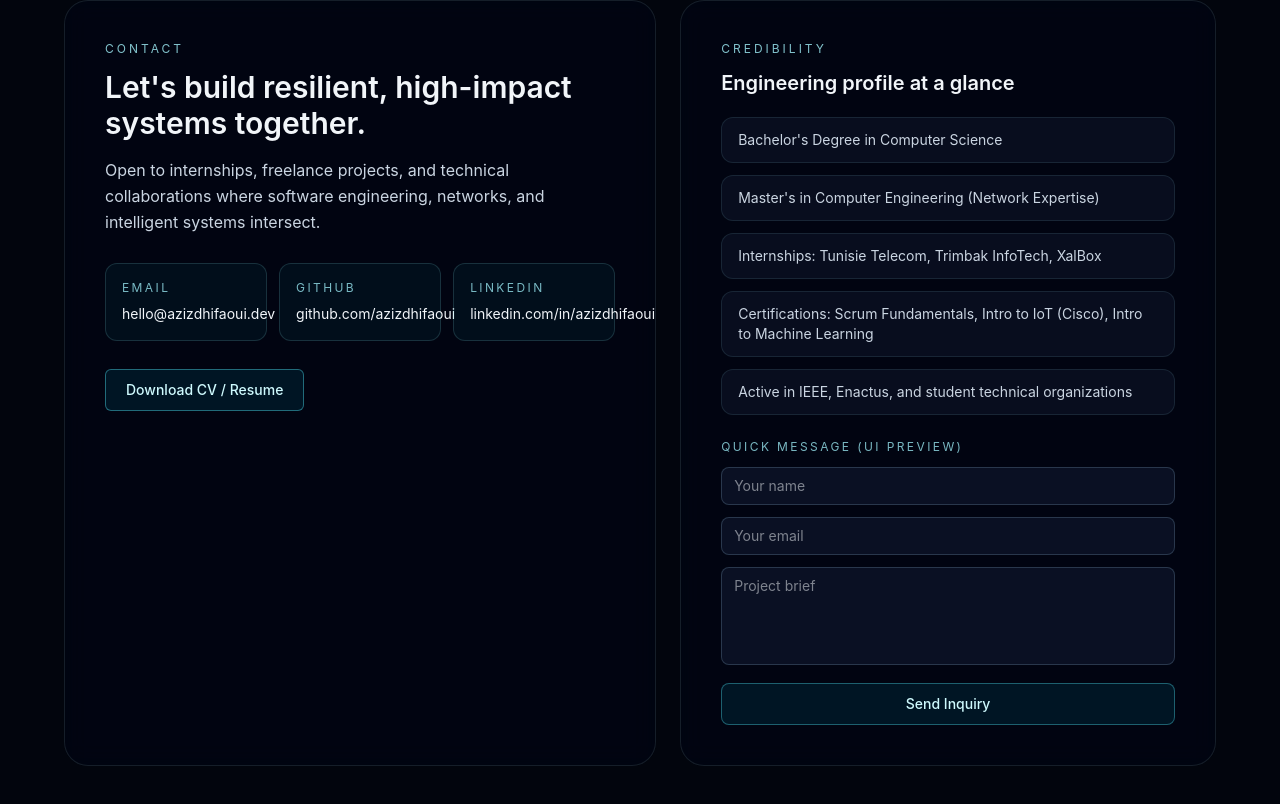
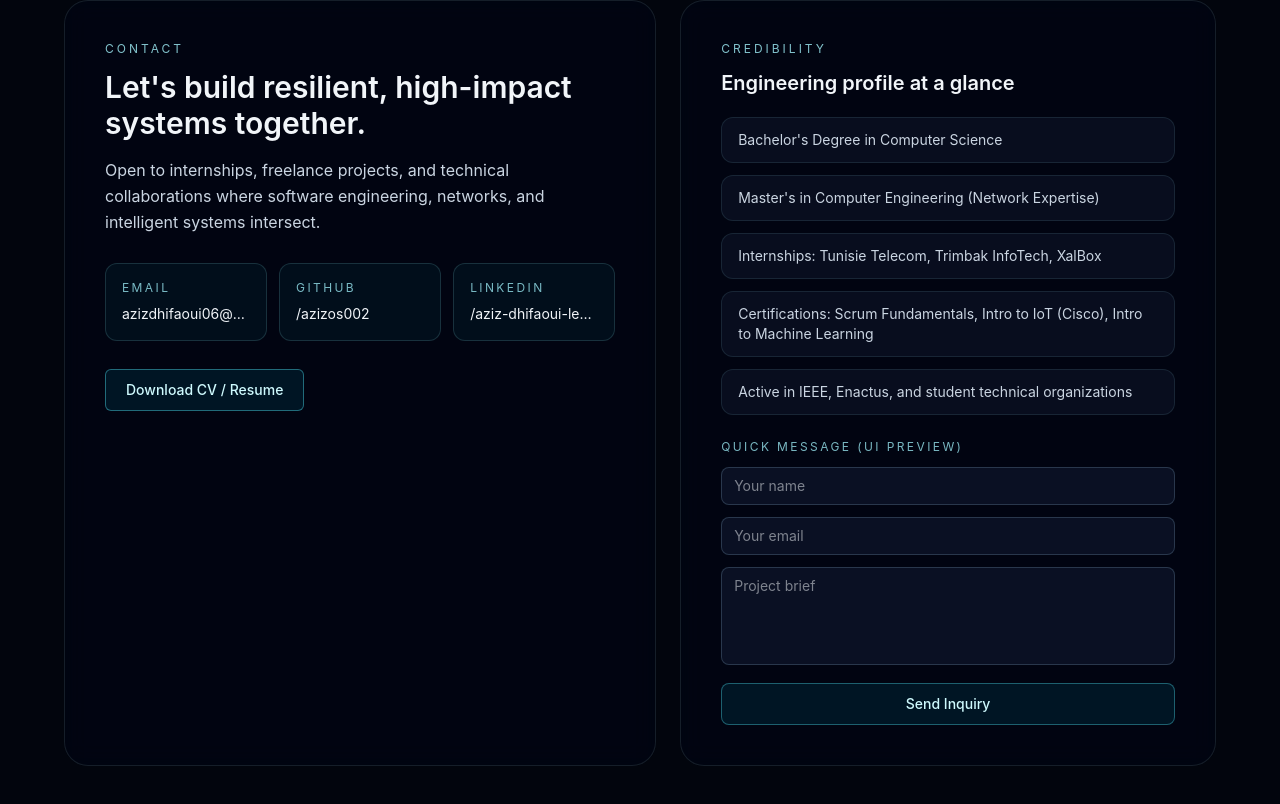
Before and after one commit to Azizos002/me, a Next.js app: page / in a window 1280 px wide. Shown: the part 3821-4625 px from the top of the page. Built offline with nearby package versions, Linux system fonts and the light colour scheme.

Commit message:
resume add

```diff
--- a/src/components/sections/ContactSection.tsx
+++ b/src/components/sections/ContactSection.tsx
@@ -1,18 +1,18 @@
 const contactMethods = [
   {
     label: "Email",
-    value: "hello@azizdhifaoui.dev",
-    href: "mailto:hello@azizdhifaoui.dev",
+    value: "azizdhifaoui06@gmail.com",
+    href: "mailto:azizdhifaoui06@gmail.com",
   },
   {
     label: "GitHub",
-    value: "github.com/azizdhifaoui",
-    href: "https://github.com/azizdhifaoui",
+    value: "/azizos002",
+    href: "https://github.com/azizos002",
   },
   {
     label: "LinkedIn",
-    value: "linkedin.com/in/azizdhifaoui",
-    href: "https://www.linkedin.com/in/azizdhifaoui",
+    value: "/aziz-dhifaoui-legacy",
+    href: "https://www.linkedin.com/in/aziz-dhifaoui-legacy",
   },
 ];
 
@@ -32,7 +32,10 @@ const quickStats = [
 
 export function ContactSection() {
   return (
-    <section id="contact" className="relative border-t border-cyan-200/10 px-6 py-24 sm:py-28">
+    <section
+      id="contact"
+      className="relative border-t border-cyan-200/10 px-6 py-24 sm:py-28"
+    >
       <div className="mx-auto max-w-6xl space-y-8">
         <div className="grid gap-6 lg:grid-cols-3">
           {quickStats.map((item, index) => (
@@ -41,19 +44,28 @@ export function ContactSection() {
               className="animate-fade-up rounded-2xl border border-cyan-200/10 bg-slate-950/40 p-5 backdrop-blur-md"
               style={{ animationDelay: `${index * 0.09}s` }}
             >
-              <p className="text-xs uppercase tracking-[0.22em] text-cyan-200/75">{item.label}</p>
-              <p className="mt-3 text-sm font-medium text-slate-100">{item.value}</p>
+              <p className="text-xs uppercase tracking-[0.22em] text-cyan-200/75">
+                {item.label}
+              </p>
+              <p className="mt-3 text-sm font-medium text-slate-100">
+                {item.value}
+              </p>
             </article>
           ))}
         </div>
 
         <div className="grid gap-6 lg:grid-cols-[1.05fr_0.95fr]">
           <article className="rounded-3xl border border-cyan-100/10 bg-slate-950/45 p-8 backdrop-blur-md sm:p-10">
-            <p className="text-xs uppercase tracking-[0.25em] text-cyan-200/80">Contact</p>
-            <h2 className="mt-3 text-2xl font-semibold text-slate-100 sm:text-3xl">Let&apos;s build resilient, high-impact systems together.</h2>
+            <p className="text-xs uppercase tracking-[0.25em] text-cyan-200/80">
+              Contact
+            </p>
+            <h2 className="mt-3 text-2xl font-semibold text-slate-100 sm:text-3xl">
+              Let&apos;s build resilient, high-impact systems together.
+            </h2>
             <p className="mt-4 max-w-2xl text-sm leading-relaxed text-slate-300 sm:text-base">
-              Open to internships, freelance projects, and technical collaborations where software engineering,
-              networks, and intelligent systems intersect.
+              Open to internships, freelance projects, and technical
+              collaborations where software engineering, networks, and
+              intelligent systems intersect.
             </p>
 
             <div className="mt-7 grid gap-3 sm:grid-cols-3">
@@ -62,17 +74,23 @@ export function ContactSection() {
                   key={method.label}
                   href={method.href}
                   target={method.href.startsWith("http") ? "_blank" : undefined}
-                  rel={method.href.startsWith("http") ? "noreferrer" : undefined}
+                  rel={
+                    method.href.startsWith("http") ? "noreferrer" : undefined
+                  }
                   className="group rounded-xl border border-cyan-200/15 bg-cyan-400/[0.05] p-4 transition duration-300 hover:-translate-y-1 hover:border-cyan-300/40 hover:bg-cyan-400/[0.1]"
                 >
-                  <p className="text-xs uppercase tracking-[0.2em] text-cyan-200/75">{method.label}</p>
-                  <p className="mt-2 text-sm text-slate-100 transition group-hover:text-cyan-100">{method.value}</p>
+                  <p className="text-xs uppercase tracking-[0.2em] text-cyan-200/75">
+                    {method.label}
+                  </p>
+                  <p className="mt-2 text-sm text-slate-100 truncate">
+                    {method.value}
+                  </p>
                 </a>
               ))}
             </div>
 
             <a
-              href="/resume.pdf"
+              href="/CV-AzizDhifaoui.pdf"
               className="mt-7 inline-flex rounded-md border border-cyan-300/40 bg-cyan-500/10 px-5 py-2.5 text-sm font-medium text-cyan-100 transition hover:-translate-y-0.5 hover:border-cyan-200 hover:bg-cyan-500/20"
             >
               Download CV / Resume
@@ -80,8 +98,12 @@ export function ContactSection() {
           </article>
 
           <article className="rounded-3xl border border-cyan-100/10 bg-slate-950/45 p-8 backdrop-blur-md sm:p-10">
-            <p className="text-xs uppercase tracking-[0.25em] text-cyan-200/80">Credibility</p>
-            <h3 className="mt-3 text-xl font-semibold text-slate-100">Engineering profile at a glance</h3>
+            <p className="text-xs uppercase tracking-[0.25em] text-cyan-200/80">
+              Credibility
+            </p>
+            <h3 className="mt-3 text-xl font-semibold text-slate-100">
+              Engineering profile at a glance
+            </h3>
 
             <ul className="mt-5 space-y-3">
               {credibilityHighlights.map((highlight, index) => (
@@ -96,7 +118,9 @@ export function ContactSection() {
             </ul>
 
             <form className="mt-6 space-y-3" aria-label="Contact form preview">
-              <p className="text-xs uppercase tracking-[0.2em] text-cyan-200/75">Quick message (UI preview)</p>
+              <p className="text-xs uppercase tracking-[0.2em] text-cyan-200/75">
+                Quick message (UI preview)
+              </p>
               <input
                 type="text"
                 placeholder="Your name"
```
Also changed, not shown: 1 other file (tests, documents, lock files or other folders).
